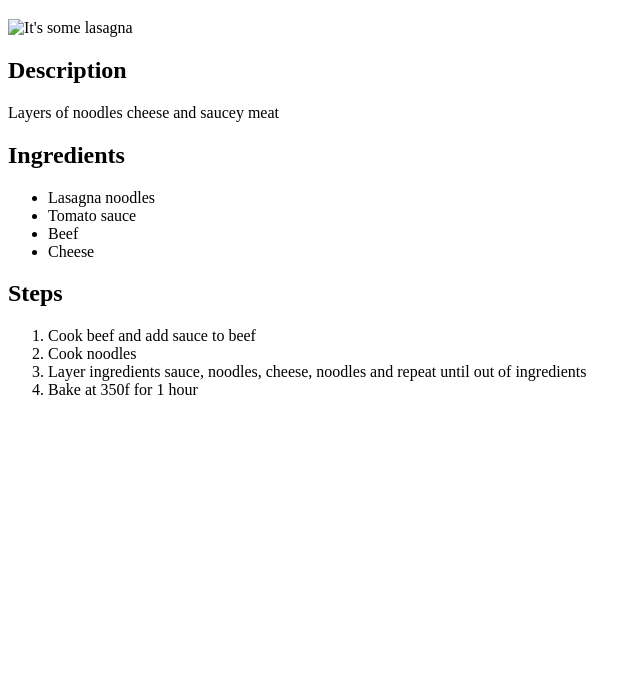
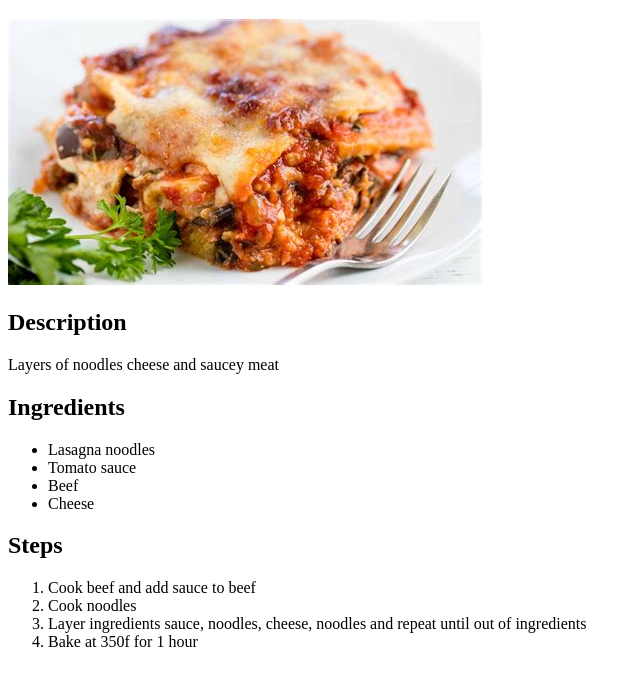
Before and after one commit to eyols/odin-recipes, a plain HTML site: page recipes/lasagna.html in a window 1280 px wide. Shown: the part 61-746 px from the top of the page, without its empty margins (0-641 px from the left). Drawn offline with Linux system fonts and the light colour scheme.

Commit message:
Fix typo in file path for lasagna.jpg

```diff
--- a/recipes/lasagna.html
+++ b/recipes/lasagna.html
@@ -8,7 +8,7 @@
     <body>
         <h1>Lasagna</h1>
 
-        <img  src="./images/lasagna.jpg" alt="It's some lasagna">
+        <img  src="../images/lasagna.jpg" alt="It's some lasagna">
         <h2>Description</h2>
         <p>Layers of noodles cheese and saucey meat</p>
 
```
